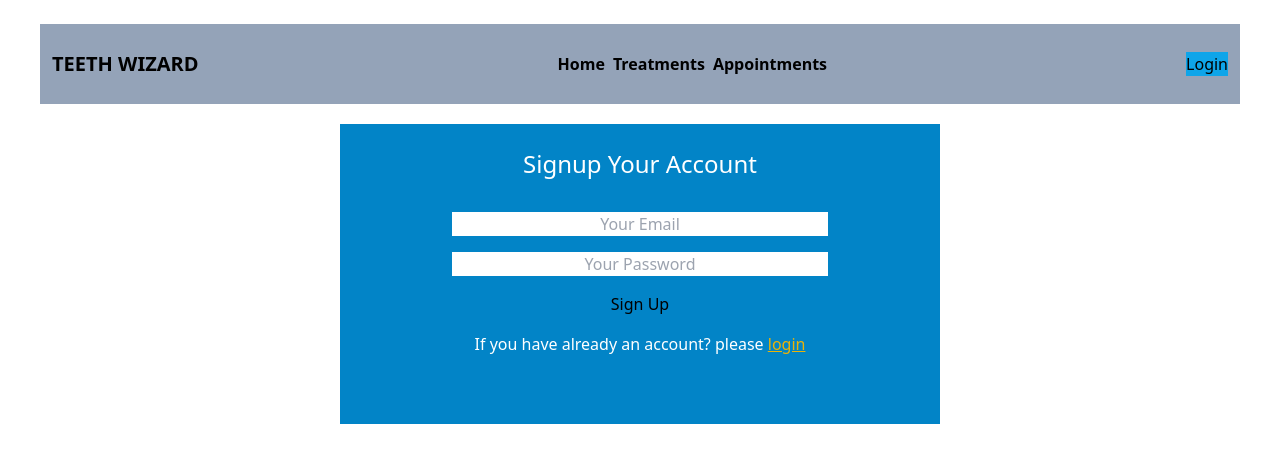
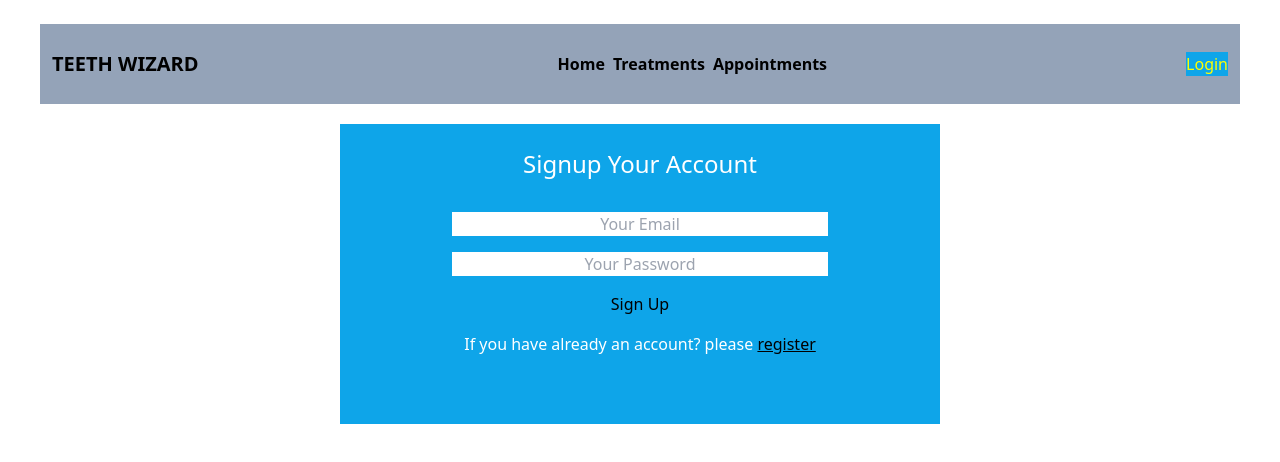
Before and after one commit to tajmirahman/Dental-care-resource, a React (Vite) app in the folder my-project/: page /login in a window 1280 px wide. Shown: the top 462 px of the page. Built offline with nearby package versions, Linux system fonts and the light colour scheme.

Commit message:
register form done with firebase

```diff
--- a/my-project/src/components/AuthProvider/AuthProvider.jsx
+++ b/my-project/src/components/AuthProvider/AuthProvider.jsx
@@ -1,14 +1,43 @@
+import { createUserWithEmailAndPassword, GoogleAuthProvider, signInWithEmailAndPassword, signInWithPopup, signOut } from 'firebase/auth';
 import React, { createContext } from 'react';
+import auth from '../../firebase.init';
 
-export const authContext=createContext(null);
+// eslint-disable-next-line react-refresh/only-export-components
+export const authContext = createContext(null);
 
-const AuthProvider = ({children}) => {
+const AuthProvider = ({ children }) => {
+
+    const googleProvider = new GoogleAuthProvider();
+
+    const handleRegister=(email,password)=>{
+        return createUserWithEmailAndPassword(auth, email, password)
+    }
+
+    const handleLogin=(email,password)=>{
+        return signInWithEmailAndPassword(auth, email, password)
+    }
+
+    const handleGoogleLogin=()=>{
+        return signInWithPopup(auth, googleProvider)
+    }
+
+    const handleLogout=()=>{
+        signOut(auth)
+    }
 
 
+    const authInfo={
+        handleRegister,
+        handleLogin,
+        handleLogout,
+        handleGoogleLogin
+    }
 
     return (
         <div>
-            {children}
+            <authContext.Provider value={authInfo}>
+                {children}
+            </authContext.Provider>
         </div>
     );
 };
--- a/my-project/src/components/Login.jsx
+++ b/my-project/src/components/Login.jsx
@@ -1,9 +1,13 @@
-import React from 'react';
+
 import { NavLink } from 'react-router-dom';
 
+
 const Login = () => {
+
+
+
     return (
-        <div className='bg-sky-600 w-[400px] h-[300px] md:w-[600px]  mx-auto  mt-5 p-6'>
+        <div className='bg-sky-500 w-[400px] h-[300px] md:w-[600px]  mx-auto  mt-5 p-6'>
 
             <h1 className='text-center text-2xl text-white '>Signup Your Account</h1>
 
@@ -20,7 +24,7 @@ const Login = () => {
 
 
                 <button type="submit" className='btn'>Sign Up</button>
-                <p className='text-white'>If you have already an account? please <NavLink to={'/login'}><span className='text-yellow-500 underline'>login</span></NavLink></p>
+                <p className='text-white'>If you have already an account? please <NavLink to={'/register'}><span className='text-black underline'>register</span></NavLink></p>
 
             </form>
 
--- a/my-project/src/components/Navber/Navber.jsx
+++ b/my-project/src/components/Navber/Navber.jsx
@@ -12,7 +12,7 @@ const Navber = () => {
                 <NavLink to={'/appointment'}>Appointments</NavLink>
             </div>
             <div>
-                <button className='btn bg-sky-500'>Login</button>
+                <NavLink to={'/login'}><button className='btn bg-sky-500'>Login</button></NavLink>
             </div>
         </div>
     );
--- a/my-project/src/components/Register.jsx
+++ b/my-project/src/components/Register.jsx
@@ -1,13 +1,32 @@
-import React from 'react';
+import React, { useContext } from 'react';
 import { NavLink } from 'react-router-dom';
+import { authContext } from './AuthProvider/AuthProvider';
 
 const Register = () => {
+
+    const {handleRegister}=useContext(authContext);
+
+
+    const handleForm=(e)=>{
+        e.preventDefault();
+
+        const name=e.target.name.value;
+        const email=e.target.email.value;
+        const password=e.target.password.value;
+
+        handleRegister(email,password)
+        .then(res=>console.log(res))
+        .catch(err=>console.log(err.message))
+
+    }
+
+
     return (
-        <div className='bg-sky-600 w-[400px] md:w-[600px]  mx-auto  mt-5 '>
+        <div className='bg-sky-500 w-[400px] md:w-[600px]  mx-auto  mt-5 '>
 
             <h1 className='text-center text-2xl text-white mt-2'>Signup Your Account</h1>
 
-            <form className='space-y-2 text-center p-2'>
+            <form onSubmit={handleForm} className='space-y-2 text-center p-2'>
                 <div className='mt-2 '>
                     <input type="text" name="name" className='w-[70%] text-center' placeholder="Your Name" />
                 </div>
@@ -29,7 +48,7 @@ const Register = () => {
 
 
                 <button type="submit" className='btn'>Sign Up</button>
-                <p className='text-white'>If you have already an account? please <NavLink to={'/login'}><span className='text-yellow-500 underline'>login</span></NavLink></p>
+                <p className='text-white'>If you have already an account? please <NavLink to={'/login'}><span className='text-black underline'>login</span></NavLink></p>
 
             </form>
 
```
